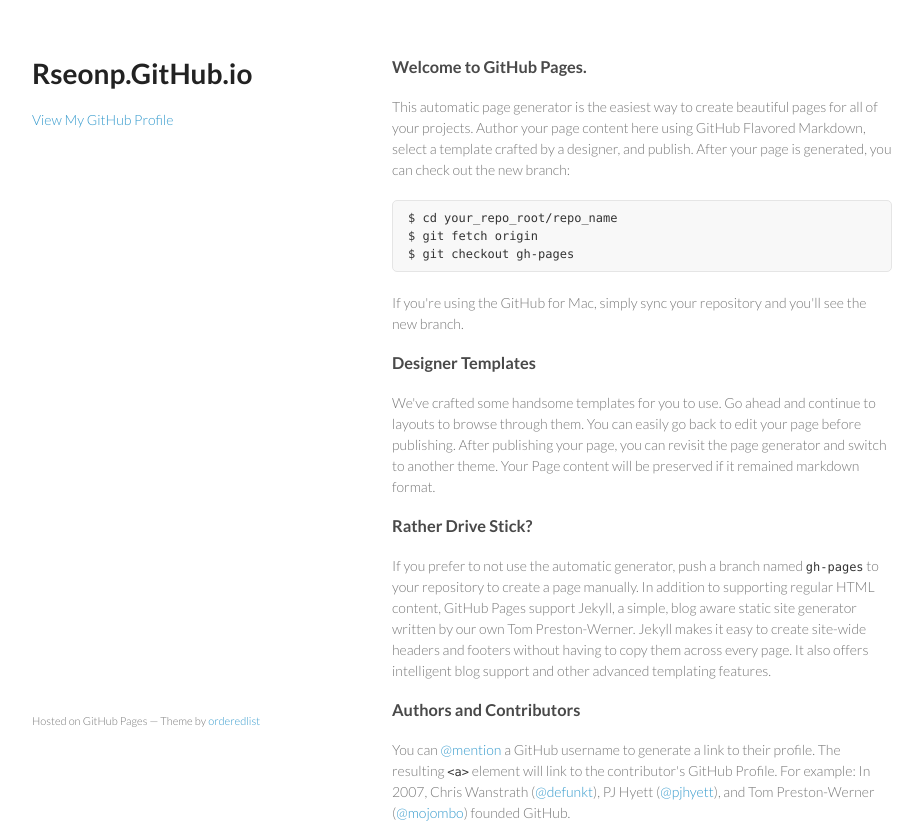
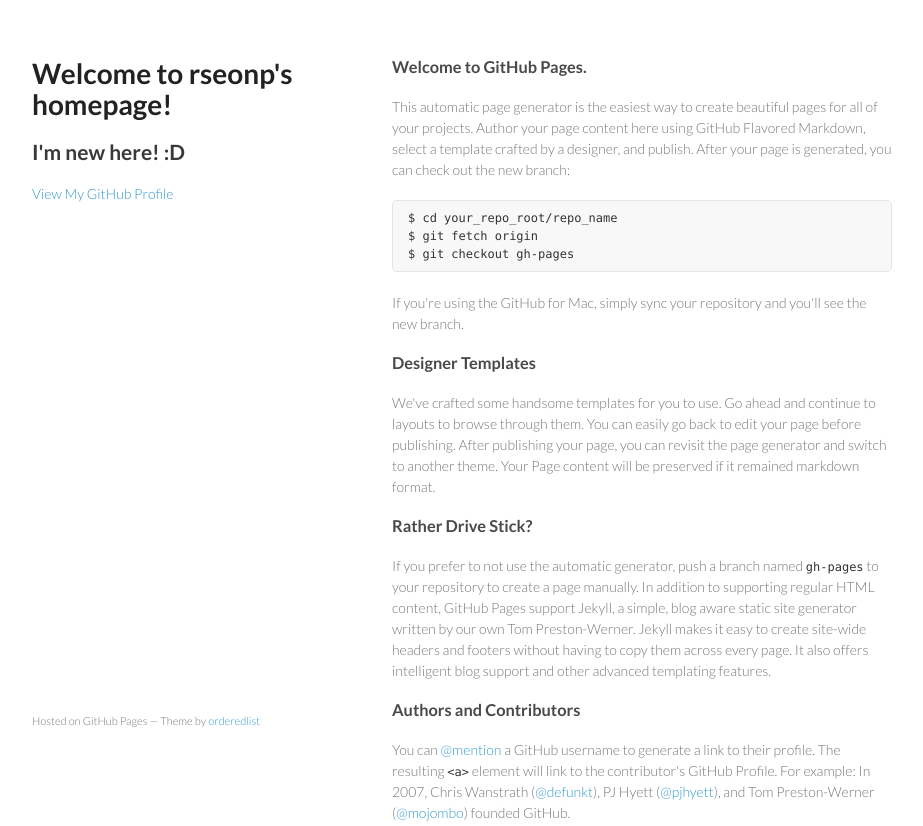
Before and after one commit to rseonp/rseonp.github.io, a plain HTML site: page index.html in a window 1280 px wide. Shown: the top 826 px of the page, without its empty margins (178-1101 px from the left). Drawn offline with Linux system fonts and the light colour scheme.

Commit message:
edited title, edited overall header&added tagline

```diff
--- a/index.html
+++ b/index.html
@@ -3,7 +3,7 @@
   <head>
     <meta charset="utf-8">
     <meta http-equiv="X-UA-Compatible" content="chrome=1">
-    <title>Welcome to rseonp's homepage!</title>
+    <title>rseonp</title>
 
     <link rel="stylesheet" href="stylesheets/styles.css">
     <link rel="stylesheet" href="stylesheets/pygment_trac.css">
@@ -15,7 +15,8 @@
   <body>
     <div class="wrapper">
       <header>
-        <h1>Rseonp.GitHub.io</h1>
+        <h1>Welcome to rseonp's homepage!</h1>
+        <h2>I'm new here! :D</h2>
         <p></p>
 
 
```
